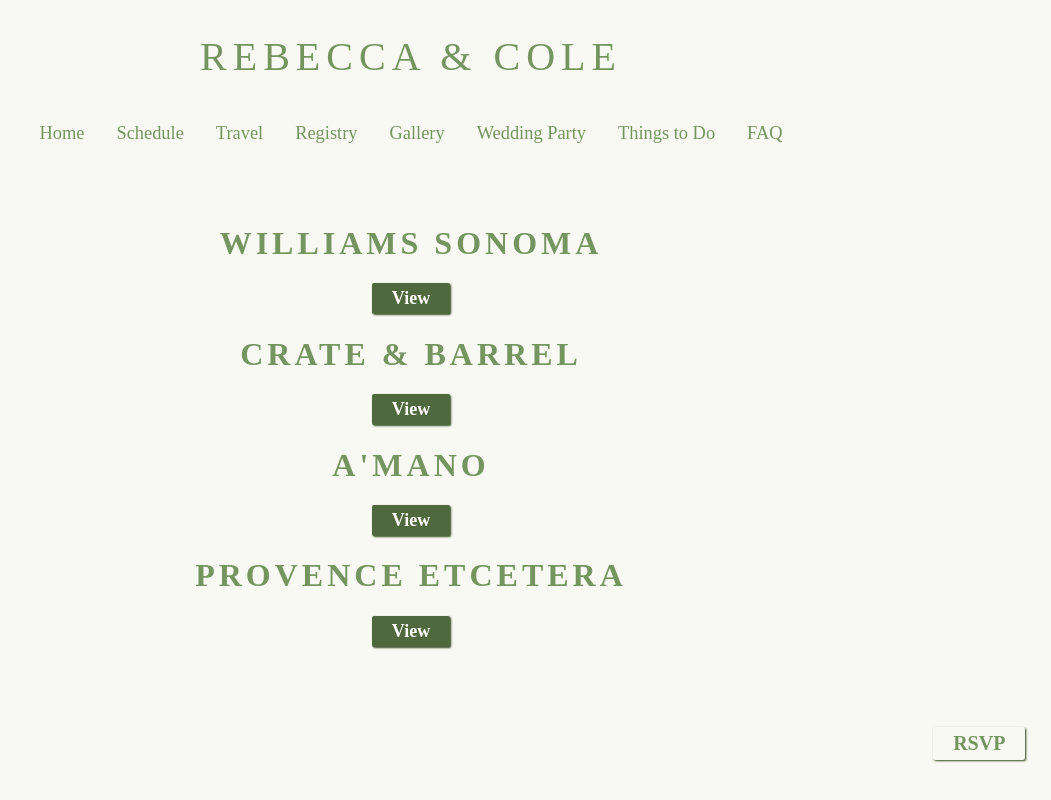
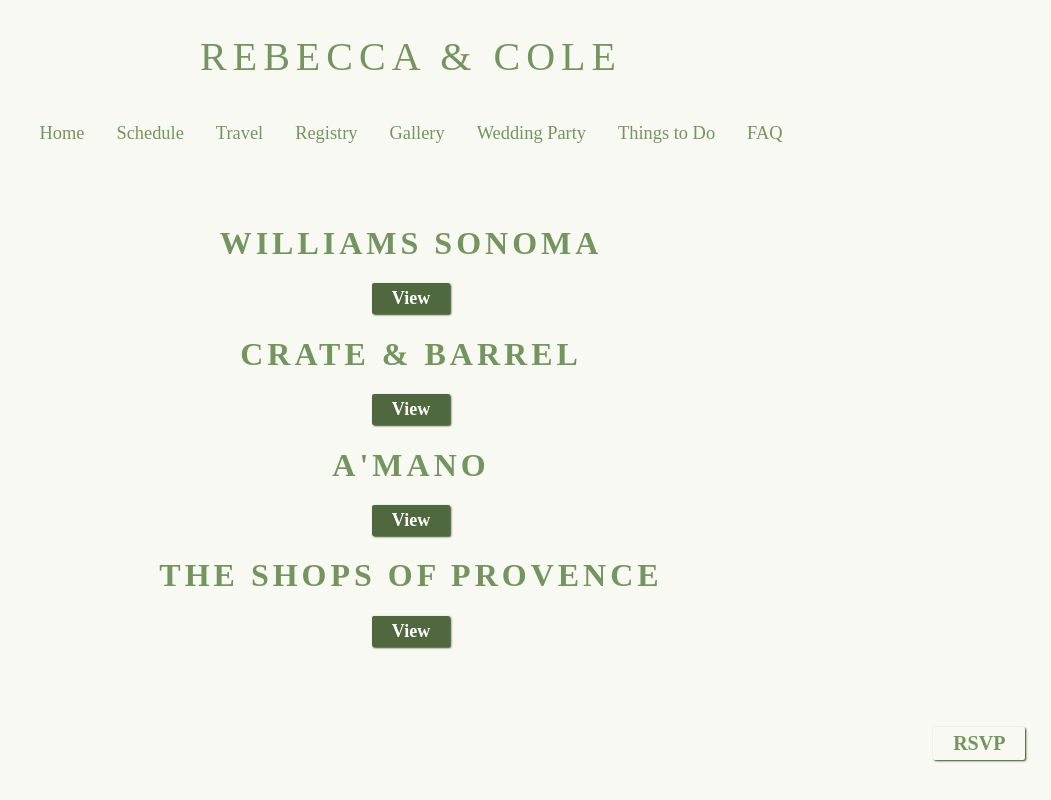
Before and after one commit to colecrum26/wedding, a React (Create React App) app in the folder wedding-website/: page /registry in a window 1280 px wide. Shown: the whole page, without its empty margins (229-1280 px from the left). Built offline with nearby package versions, Linux system fonts and the light colour scheme.

Commit message:
updated name of register

```diff
--- a/wedding-website/src/pages/registry.jsx
+++ b/wedding-website/src/pages/registry.jsx
@@ -41,7 +41,7 @@
           </NavLink>
         </div>
         <div className="registry-host">
-        <h1 className="registry-loc">PROVENCE ETCETERA</h1>
+        <h1 className="registry-loc">THE SHOPS OF PROVENCE</h1>
         <NavLink
           className="faux"
           to="https://provence.myshoplocal.com/registry.cfm/47782/Norwood_Crumrine/May-03-2025"
```
